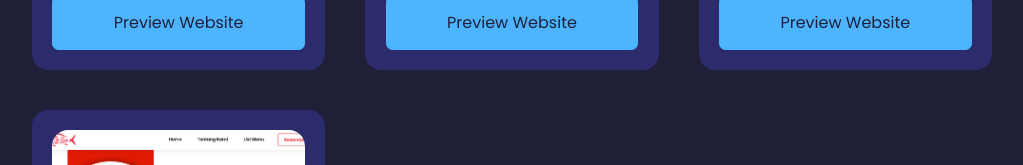
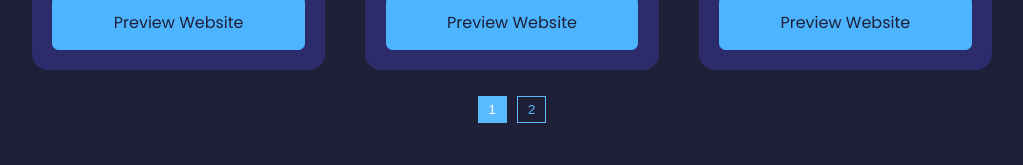
Before and after one commit to MadePutraSanjaya/React-Portofolio, a React (Create React App) app: page / in a window 1280 px wide. Shown: the part 3927-4092 px from the top of the page, without its empty margins (128-1151 px from the left). Built offline with nearby package versions, Linux system fonts and the light colour scheme.

Commit message:
make pagination

```diff
--- a/package.json
+++ b/package.json
@@ -6,10 +6,13 @@
     "@testing-library/jest-dom": "^5.16.5",
     "@testing-library/react": "^13.4.0",
     "@testing-library/user-event": "^13.5.0",
+    "axios": "^1.3.5",
+    "classnames": "^2.3.2",
     "emailjs-com": "^3.2.0",
     "react": "^18.2.0",
     "react-dom": "^18.2.0",
     "react-icons": "^4.4.0",
+    "react-paginate": "^8.2.0",
     "react-scripts": "5.0.1",
     "sass": "^1.54.9",
     "web-vitals": "^2.1.4"
--- /dev/null
+++ b/src/components/Data/data.js
@@ -0,0 +1,56 @@
+import {porto1, porto2, porto3, porto4, porto5, porto6, porto7} from "../../assets/image";
+
+
+const Data = [
+  {
+    id: 1,
+    image: porto1,
+    title: "Slukat Learning Center Website",
+    alt: "Slukat Learning Center Website",
+    live: "https://slukatbali.or.id",
+  },
+  {
+    id: 2,
+    image: porto2,
+    title: "Quality Care Rental Bali Website",
+    alt: "Quality Care Rental Bali Website",
+    live: "https://qucarentalbali.com",
+  },
+  {
+    id: 3,
+    image: porto3,
+    title: "Kampung Kode Website ",
+    alt: "Kampung Kode Website",
+    live: "https://kampungkode.org",
+  },
+  {
+    id: 4,
+    image: porto4,
+    title: "Peak Season Website",
+    alt: "Peak Season Website",
+    live: "https://peakseason.id",
+  },
+  {
+    id: 5,
+    image: porto5,
+    title: "E Club Ubud Website",
+    alt: "E Club Ubud Website",
+    live: "https://eclububud.com",
+  },
+  {
+    id: 6,
+    image: porto6,
+    title: "Movie Website",
+    alt: "Movie Website",
+    live: "https://movietmdb.vercel.app",
+  },
+  {
+    id: 7,
+    image: porto7,
+    title: "The Ulam Ikan Bakar Website",
+    alt: "The Ulam Ikan Bakar Website",
+    live: "https://theulambali.com",
+  },
+];
+
+export default Data;
--- a/src/components/portofolio/portofolio.css
+++ b/src/components/portofolio/portofolio.css
@@ -32,6 +32,32 @@
     gap: 1rem;
     margin-top: auto !important;
 }
+button{
+   background-color: transparent ;
+  border: 1px solid #5ABBFF !important;
+  color: #5ABBFF;
+  cursor: pointer;
+  margin: 0 5px;
+  padding: 5px 10px;
+  transition: all 0.3s ease;
+    margin-top: 2em;
+    text-align: center;
+}
+button.active{
+    background-color: #5ABBFF ;
+  border-color: #5ABBFF ;
+  color: #fff;
+}
+
+button:hover {
+ background-color: #5ABBFF ;
+  border-color: #5ABBFF ;
+  color: #fff;
+
+}
+.pagination-top {
+    text-align: center;
+}
 
 @media screen and (max-width: 1024px) {
      .porto-container{
--- a/src/components/portofolio/portofolio.js
+++ b/src/components/portofolio/portofolio.js
@@ -1,68 +1,26 @@
-import React from "react";
+import {React, useState} from "react";
 import "./portofolio.css";
-import {porto1, porto2, porto3, porto4, porto5, porto6, porto7} from "../../assets/image";
+import Data from "../Data/data";
+const PAGE_SIZE = 6;
 
-function portofolio() {
-  const Data = [
-    {
-      id: 1,
-      image: porto1,
-      title: "Slukat Learning Center Website",
-      alt: "Slukat Learning Center Website",
-      live: "https://slukatbali.or.id",
-    },
-    {
-      id: 2,
-      image: porto2,
-      title: "Quality Care Rental Bali Website",
-      alt: "Quality Care Rental Bali Website",
-      live: "https://qucarentalbali.com",
-    },
-    {
-      id: 3,
-      image: porto3,
-      title: "Kampung Kode Website ",
-      alt: "Kampung Kode Website",
-      live: "https://kampungkode.org",
-    },
-    {
-      id: 4,
-      image: porto4,
-      title: "Peak Season Website",
-      alt: "Peak Season Website",
-      live: "https://peakseason.id",
-    },
-    {
-      id: 5,
-      image: porto5,
-      title: "E Club Ubud Website",
-      alt: "E Club Ubud Website",
-      live: "https://eclububud.com",
-    },
-    ,
-    {
-      id: 6,
-      image: porto6,
-      title: "Movie Website",
-      alt: "Movie Website",
-      live: "https://movietmdb.vercel.app",
-    },
-    {
-      id: 7,
-      image: porto7,
-      title: "The Ulam Ikan Bakar Website",
-      alt: "The Ulam Ikan Bakar Website",
-      live: "https://theulambali.com",
-    },
-  ];
+function Portofolio() {
 
-  return (
-    <section id="portofolio">
-      <h5>My Recent Work</h5>
-      <h2>Portofolio</h2>
 
-      <div className="container porto-container">
-        {Data.map(({ id, image, title, github, live }) => (
+   const [currentPage, setCurrentPage] = useState(1);
+   const totalPages = Math.ceil(Data.length / PAGE_SIZE);
+
+   const handleClick = (page) => {
+     setCurrentPage(page);
+   };
+
+
+  const renderData = () => {
+
+    const start = (currentPage - 1) * PAGE_SIZE;
+    const end = start + PAGE_SIZE;
+    const dataPorto = Data.slice(start, end);
+
+    return dataPorto.map(({ id, image, title, github, live }) => (
       <article key={id} className="porto-item">
         <div className="porto-img">
           <img src={image} alt={title} />
@@ -75,16 +33,48 @@ function portofolio() {
             href={live}
             className="btn btn-primary"
             target="_blank"
-                  style={{ width: "100%", textAlign: "center"}}
+            style={{ width: "100%", textAlign: "center" }}
           >
             Preview Website
           </a>
         </div>
       </article>
-        ))}
+    ));
+  };
+
+  const renderPagination = () => {
+    const pages = [];
+
+   for (let i = 1; i <= totalPages; i++) {
+     const isActive = currentPage === i;
+     pages.push(
+       <button
+         key={i}
+         onClick={() => handleClick(i)}
+         className={isActive ? "active" : ""}
+       >
+         {i}
+       </button>
+     );
+   }
+
+
+    return pages;
+  };
+
+
+  return (
+    <section id="portofolio">
+      <h5>My Recent Work</h5>
+      <h2>Portofolio</h2>
+
+      <div className="container porto-container">
+        {renderData()}
+
       </div>
+        <div className="container pagination-top">{renderPagination()}</div>
     </section>
   );
 }
 
-export default portofolio;
+export default Portofolio;
```
Also changed, not shown: 1 other file (tests, documents, lock files or other folders). Lines whose indentation alone changed are shown as unchanged.
